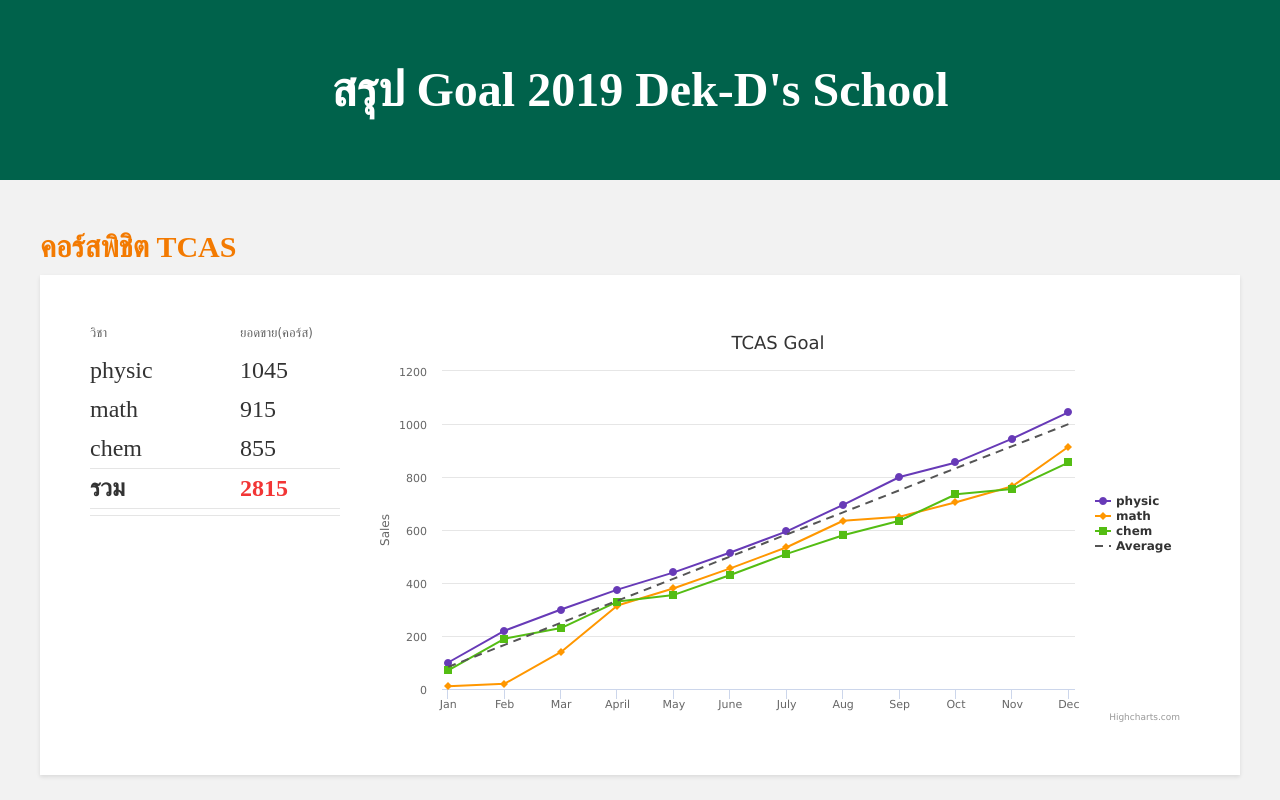
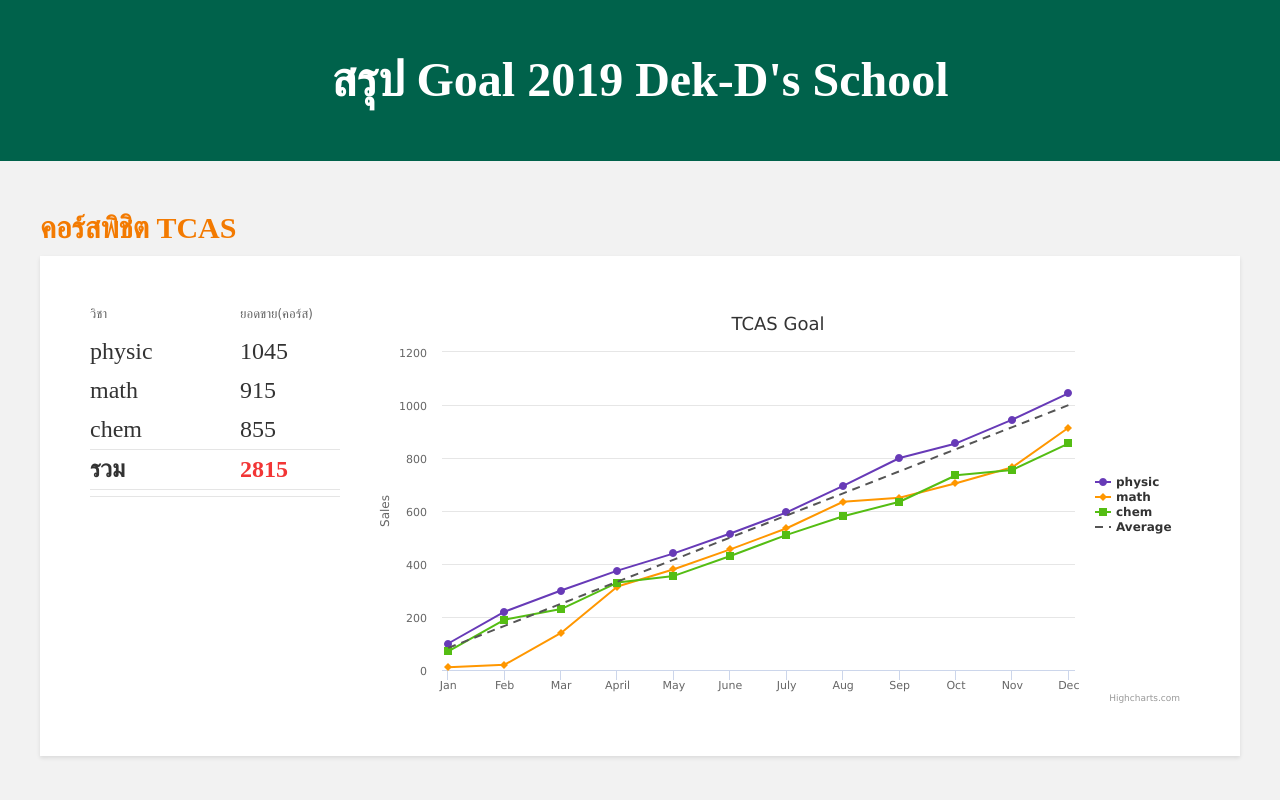
Before and after one commit to Mizimax/goals, a React (Create React App) app: page / in a window 1280 px wide. Shown: the top 800 px of the page. Built offline with nearby package versions, Linux system fonts and the light colour scheme; a web font is replaced by a local one.

Commit message:
change absolute to relative middle

```diff
--- a/src/App.js
+++ b/src/App.js
@@ -43,13 +43,11 @@
 
 const Header = styled.div`
     background-color: #00624B;
-    height: 180px;
     position: relative;
+    padding: 52px 0;
     & > div {
-        position: absolute;
-        left: 50%;
-        top: 50%;
-        transform: translate(-50%,-50%);
+        position: relative;
+        margin: 0 auto;
         font-weight: bold;
         font-size: 48px;
         color: #fff;
```
